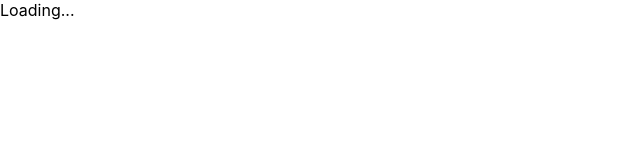
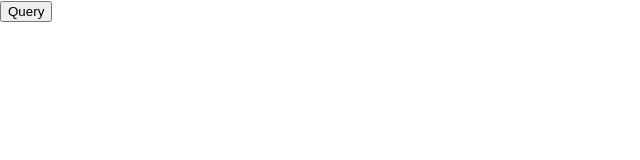
Before and after one commit to veryneri/-fullstack-graphql-react-client, a React (Create React App) app: page / in a window 1280 px wide. Shown: the top 160 px of the page, without its empty margins (0-640 px from the left). Built offline with nearby package versions, Linux system fonts and the light colour scheme.

Commit message:
refactors `App` and `Car` with `ApollProvider` and `ApolloConsumer`

```diff
--- a/src/App.js
+++ b/src/App.js
@@ -2,7 +2,7 @@ import React from 'react';
 import './App.css';
 import { Car } from './components';
 import { client } from './graphql';
-import { Provider } from './providers';
+import { ApolloProvider as Provider } from 'react-apollo';
 
 function App() {
   return (
--- a/src/components/cars/Car.js
+++ b/src/components/cars/Car.js
@@ -1,15 +1,12 @@
 import React from 'react';
+import { ApolloConsumer } from 'react-apollo';
 import gql from 'graphql-tag';
-import { WithProvider } from '../hocs';
 
 class Car extends React.Component {
-    state = {
-        car: {},
-        loading: true,
-    };
+    state = {};
 
-    loadData = async () => {
-        const car = await this.props.client.query({
+    loadData = async (client) => {
+        const car = await client.query({
             query: gql`
                 {
                     carById(id: "a") {
@@ -29,20 +26,30 @@ class Car extends React.Component {
         });
     }
 
-    componentWillMount() {
-        this.loadData();
-    }
-
     render() {
         if (this.state.loading) {
             return 'Loading...';
         }
+
         return (
-            <div>
-                {this.state.car.brand}
-            </div>
+            <>
+                {
+                    this.state.car && (
+                        <div>
+                            {this.state.car.brand}
+                        </div>
+                    )
+                }
+                <ApolloConsumer>
+                    {
+                        client => (
+                            <button onClick={() => this.loadData(client)}>Query</button>
+                        )
+                    }
+                </ApolloConsumer>
+            </>
         );
     }
 }
 
-export default WithProvider(Car);
+export default Car;
```
